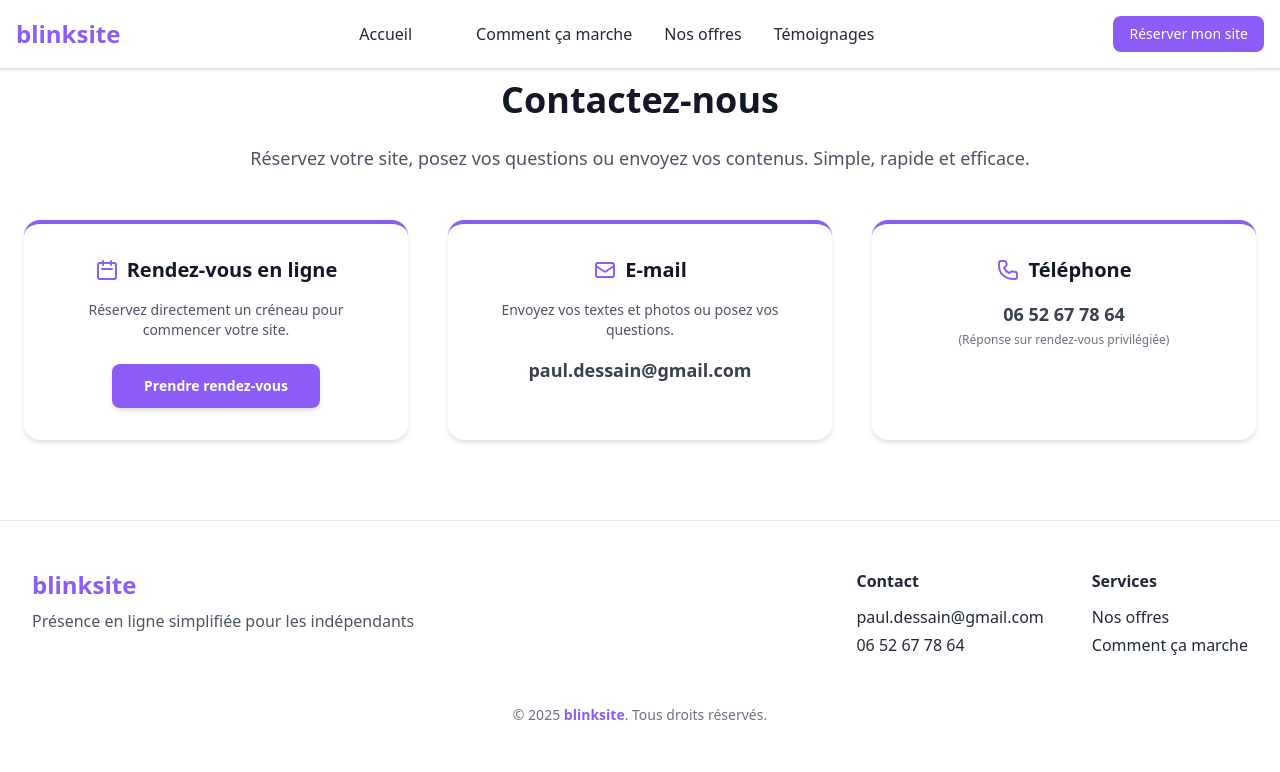
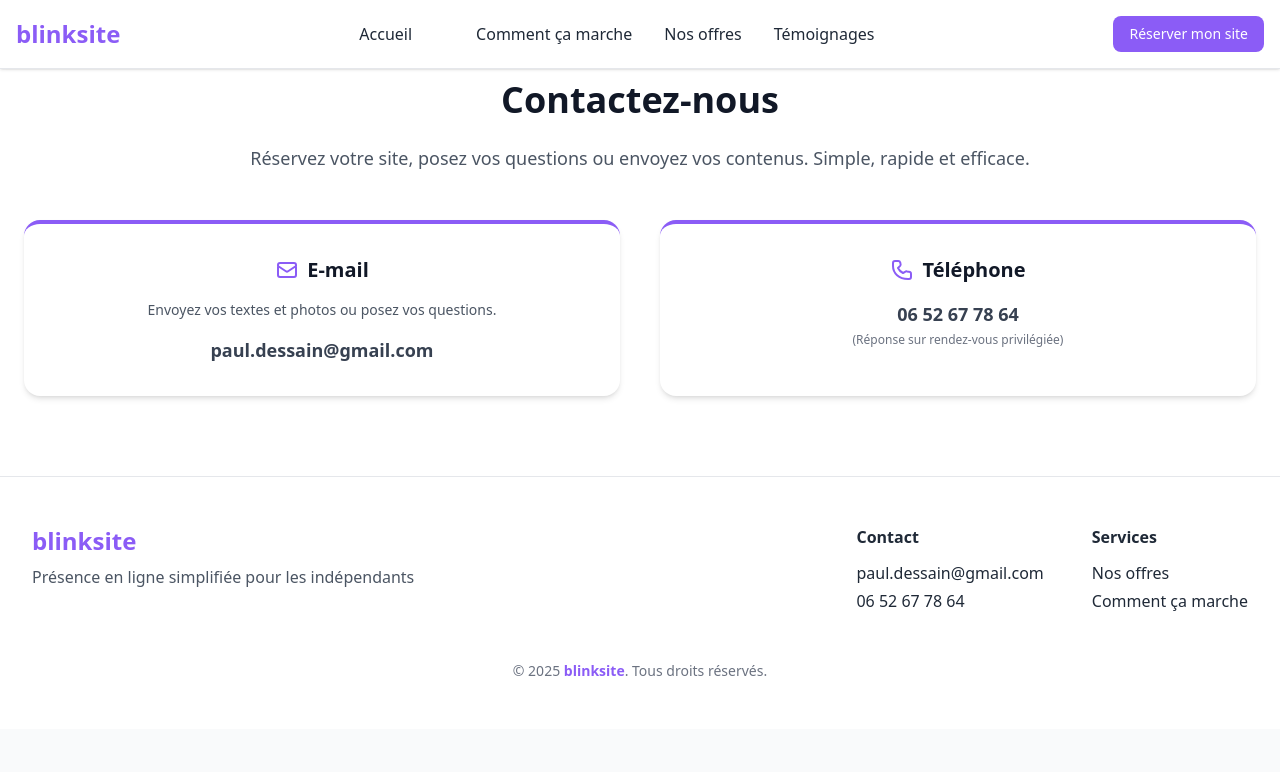
Before and after one commit to pauldess1/blinksite, a Django app: page /contact/ in a window 1280 px wide. Shown: the top 772 px of the page. Run offline with Django 5.2, Linux system fonts and the light colour scheme; some libraries are stand-ins or nearby versions.

Commit message:
[+] Change contact

```diff
--- a/templates/main/contact.html
+++ b/templates/main/contact.html
@@ -30,23 +30,7 @@
       Réservez votre site, posez vos questions ou envoyez vos contenus. Simple, rapide et efficace.
     </p>
 
-    <div class="grid grid-cols-1 md:grid-cols-3 gap-10">
-
-      <!-- Rendez-vous en ligne -->
-      <div class="bg-white border-t-4 border-[#8b5cf6] rounded-2xl shadow-md p-8 hover:shadow-xl transition transform hover:-translate-y-1">
-        <div class="flex items-center justify-center mb-4">
-          <svg xmlns="http://www.w3.org/2000/svg" class="w-6 h-6 mr-2 text-[#8b5cf6]" fill="none" viewBox="0 0 24 24" stroke="currentColor">
-            <path stroke-linecap="round" stroke-linejoin="round" stroke-width="2" d="M8 7V3m8 4V3m-9 8h10M5 21h14a2 2 0 002-2V7a2 2 0 00-2-2H5a2 2 0 00-2 2v12a2 2 0 002 2z" />
-          </svg>
-          <h3 class="text-xl font-bold text-gray-900">Rendez-vous en ligne</h3>
-        </div>
-        <p class="text-gray-600 mb-6 text-sm">
-          Réservez directement un créneau pour commencer votre site.
-        </p>
-        <a href="https://calendly.com/blinksite/30min" target="_blank" class="inline-block text-white font-bold py-3 px-8 rounded-lg shadow-md text-sm transition transform hover:scale-105" style="background-color: #8b5cf6;">
-          Prendre rendez-vous
-        </a>
-      </div>
+    <div class="grid grid-cols-1 md:grid-cols-2 gap-10">
 
       <!-- E-mail -->
       <div class="bg-white border-t-4 border-[#8b5cf6] rounded-2xl shadow-md p-8 hover:shadow-xl transition transform hover:-translate-y-1">
```
Also changed, not shown: package.json (added, +26 -0 lines), package-lock.json (added), 1 other file.
